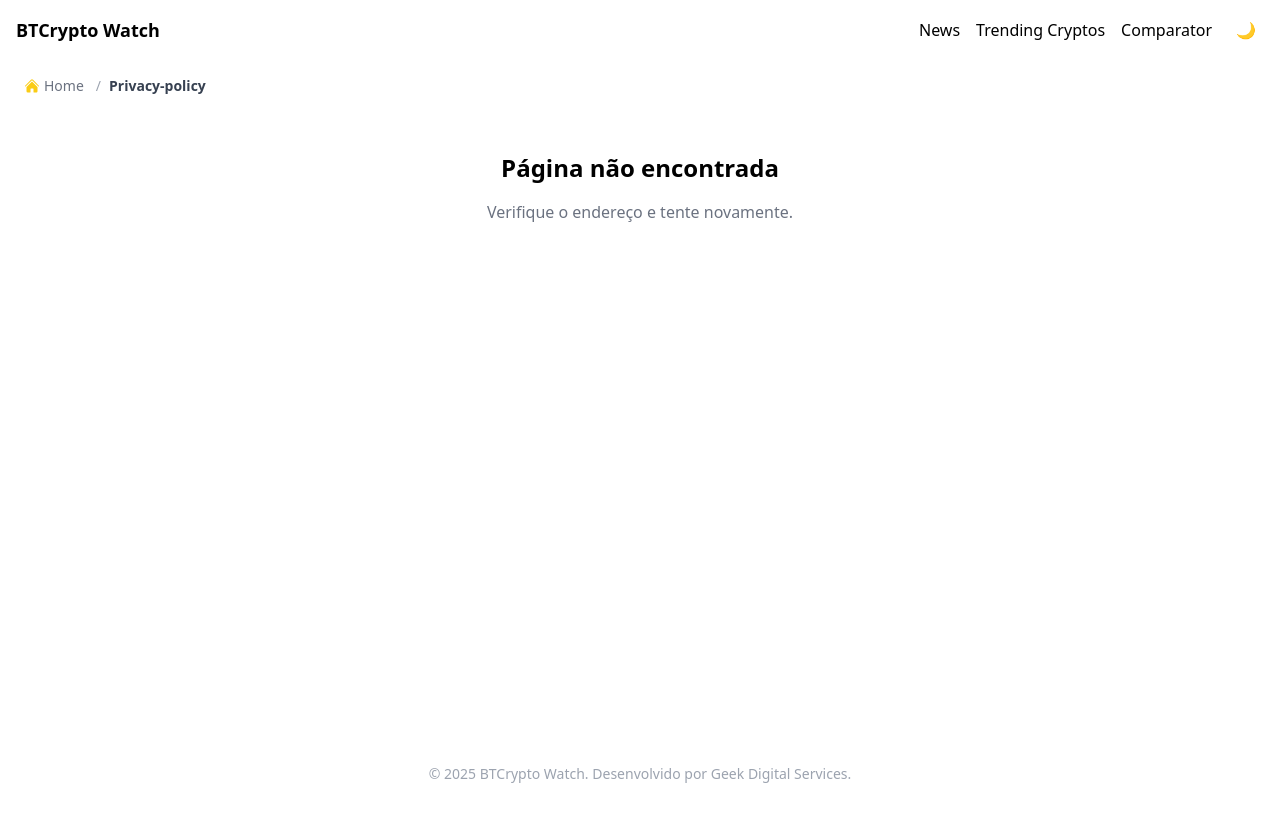
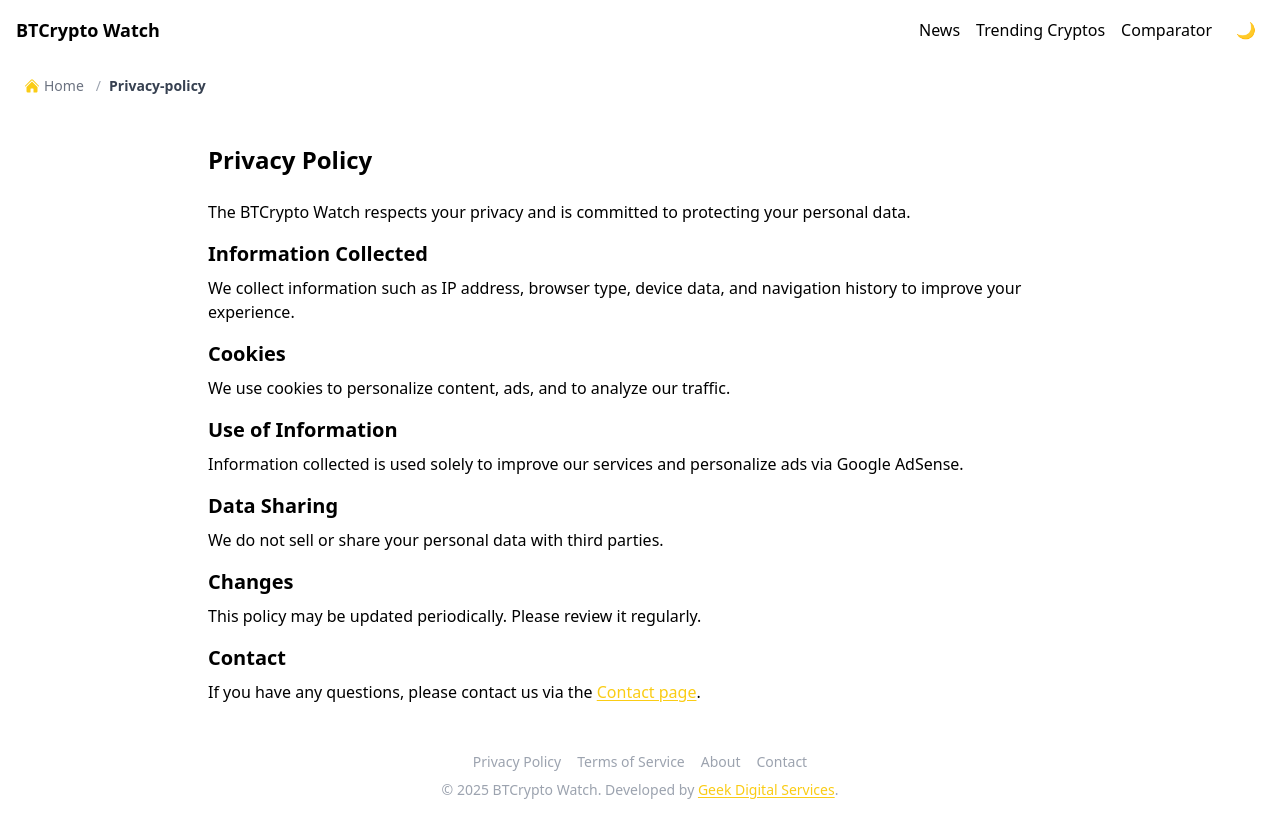
Before and after one commit to diasbass/crypto-dashboard, a Next.js app: page /privacy-policy in a window 1280 px wide. Before the commit this address had no page. Built offline with nearby package versions, Linux system fonts and the light colour scheme.

Commit message:
Feat: basic pages

```diff
--- /dev/null
+++ b/src/app/about/page.tsx
@@ -0,0 +1,18 @@
+'use client';
+
+export default function AboutPage() {
+  return (
+    <div className="max-w-4xl mx-auto p-8 text-gray-800 dark:text-gray-200">
+      <h1 className="text-3xl font-bold mb-6">About BTCrypto Watch</h1>
+      <p className="mb-4">
+        BTCrypto Watch is a modern cryptocurrency dashboard that provides real-time information about crypto assets, including price comparisons, trending assets, market insights, and news aggregation.
+      </p>
+      <p className="mb-4">
+        Our mission is to deliver clear, concise, and reliable crypto data to empower investors, traders, and enthusiasts worldwide. Whether you&apos;re a beginner or an experienced trader, BTCrypto Watch helps you stay updated with the dynamic world of cryptocurrencies.
+      </p>
+      <p className="mb-4">
+        BTCrypto Watch is proudly developed and maintained by <a href="https://geekdigitalservices.com.br" target="_blank" className="text-yellow-400 underline">Geek Digital Services</a>.
+      </p>
+    </div>
+  );
+}
--- /dev/null
+++ b/src/app/contact/page.tsx
@@ -0,0 +1,48 @@
+'use client';
+
+export default function ContactPage() {
+  return (
+    <div className="max-w-2xl mx-auto p-8 text-gray-800 dark:text-gray-200">
+      <h1 className="text-3xl font-bold mb-6">Contact Us</h1>
+      <p className="mb-6">
+        Have questions, suggestions, or feedback? Fill out the form below or send us an email at{" "}
+        <a href="mailto:contact@btcryptowatch.com" className="text-yellow-400 underline">
+          contact@btcryptowatch.com
+        </a>.
+      </p>
+
+      <form className="space-y-4">
+        <div>
+          <label className="block mb-1">Name</label>
+          <input
+            type="text"
+            placeholder="Your Name"
+            className="w-full p-2 border rounded dark:bg-gray-700 dark:border-gray-600 dark:text-white"
+          />
+        </div>
+        <div>
+          <label className="block mb-1">Email</label>
+          <input
+            type="email"
+            placeholder="your@email.com"
+            className="w-full p-2 border rounded dark:bg-gray-700 dark:border-gray-600 dark:text-white"
+          />
+        </div>
+        <div>
+          <label className="block mb-1">Message</label>
+          <textarea
+            rows={5}
+            placeholder="Your message..."
+            className="w-full p-2 border rounded dark:bg-gray-700 dark:border-gray-600 dark:text-white"
+          />
+        </div>
+        <button
+          type="submit"
+          className="bg-yellow-400 hover:bg-yellow-500 text-black font-bold py-2 px-4 rounded transition"
+        >
+          Send Message
+        </button>
+      </form>
+    </div>
+  );
+}
--- a/src/app/layout.tsx
+++ b/src/app/layout.tsx
@@ -70,11 +70,43 @@
 
             {/* FOOTER */}
             <footer className="bg-white dark:bg-black text-center text-gray-400 text-sm p-4">
-              © {new Date().getFullYear()} BTCrypto Watch. Desenvolvido por{" "}
-              <Link href="https://geekdigitalservices.com.br">
-                Geek Digital Services
-              </Link>
-              .
+              <div className="flex flex-wrap justify-center gap-4 mb-2">
+                <Link
+                  href="/privacy-policy"
+                  className="hover:text-yellow-400 transition"
+                >
+                  Privacy Policy
+                </Link>
+                <Link
+                  href="/terms-of-service"
+                  className="hover:text-yellow-400 transition"
+                >
+                  Terms of Service
+                </Link>
+                <Link
+                  href="/about"
+                  className="hover:text-yellow-400 transition"
+                >
+                  About
+                </Link>
+                <Link
+                  href="/contact"
+                  className="hover:text-yellow-400 transition"
+                >
+                  Contact
+                </Link>
+              </div>
+              <p>
+                © {new Date().getFullYear()} BTCrypto Watch. Developed by{" "}
+                <Link
+                  href="https://geekdigitalservices.com.br"
+                  target="_blank"
+                  className="text-yellow-400 underline"
+                >
+                  Geek Digital Services
+                </Link>
+                .
+              </p>
             </footer>
           </PriceAlertsProvider>
         </ThemeProvider>
--- /dev/null
+++ b/src/app/privacy-policy/page.tsx
@@ -0,0 +1,39 @@
+import { Metadata } from 'next';
+
+export const metadata: Metadata = {
+  title: 'Privacy Policy - BTCrypto Watch',
+  description: 'Leia nossa Política de Privacidade para entender como protegemos seus dados no BTCrypto Watch.',
+};
+
+export default function PrivacyPolicyPage() {
+  return (
+    <div className="max-w-4xl mx-auto py-8 px-4">
+      <h1 className="text-2xl font-bold mb-6">Privacy Policy</h1>
+      <p className="mb-4">
+        The BTCrypto Watch respects your privacy and is committed to protecting your personal data.
+      </p>
+      <h2 className="text-xl font-semibold mb-2">Information Collected</h2>
+      <p className="mb-4">
+        We collect information such as IP address, browser type, device data, and navigation history to improve your experience.
+      </p>
+      <h2 className="text-xl font-semibold mb-2">Cookies</h2>
+      <p className="mb-4">
+        We use cookies to personalize content, ads, and to analyze our traffic.
+      </p>
+      <h2 className="text-xl font-semibold mb-2">Use of Information</h2>
+      <p className="mb-4">
+        Information collected is used solely to improve our services and personalize ads via Google AdSense.
+      </p>
+      <h2 className="text-xl font-semibold mb-2">Data Sharing</h2>
+      <p className="mb-4">
+        We do not sell or share your personal data with third parties.
+      </p>
+      <h2 className="text-xl font-semibold mb-2">Changes</h2>
+      <p className="mb-4">
+        This policy may be updated periodically. Please review it regularly.
+      </p>
+      <h2 className="text-xl font-semibold mb-2">Contact</h2>
+      <p>If you have any questions, please contact us via the <a href="/contact" className="text-yellow-400 underline">Contact page</a>.</p>
+    </div>
+  );
+}
--- /dev/null
+++ b/src/app/terms-of-service/page.tsx
@@ -0,0 +1,31 @@
+import { Metadata } from 'next';
+
+export const metadata: Metadata = {
+  title: 'Terms of Service - BTCrypto Watch',
+  description: 'Confira os Termos de Serviço para usar o BTCrypto Watch de forma segura e consciente.',
+};
+
+export default function TermsOfServicePage() {
+  return (
+    <div className="max-w-4xl mx-auto py-8 px-4">
+      <h1 className="text-2xl font-bold mb-6">Terms of Service</h1>
+      <p className="mb-4">
+        By accessing BTCrypto Watch, you agree to comply with these Terms and all applicable laws and regulations.
+      </p>
+      <h2 className="text-xl font-semibold mb-2">Intellectual Property</h2>
+      <p className="mb-4">
+        All content on this site is protected by copyright laws. You may not reproduce or distribute any materials without permission.
+      </p>
+      <h2 className="text-xl font-semibold mb-2">Disclaimer</h2>
+      <p className="mb-4">
+        Information provided on BTCrypto Watch is for informational purposes only and does not constitute financial advice.
+      </p>
+      <h2 className="text-xl font-semibold mb-2">Changes</h2>
+      <p className="mb-4">
+        We reserve the right to modify these Terms at any time. Continued use of the site implies acceptance of the updated terms.
+      </p>
+      <h2 className="text-xl font-semibold mb-2">Contact</h2>
+      <p>If you have questions, visit the <a href="/contact" className="text-yellow-400 underline">Contact page</a>.</p>
+    </div>
+  );
+}
```
